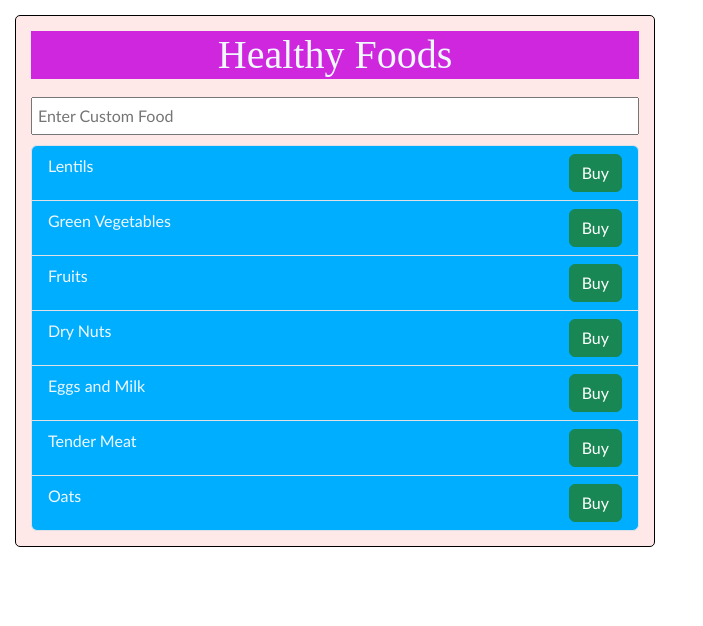
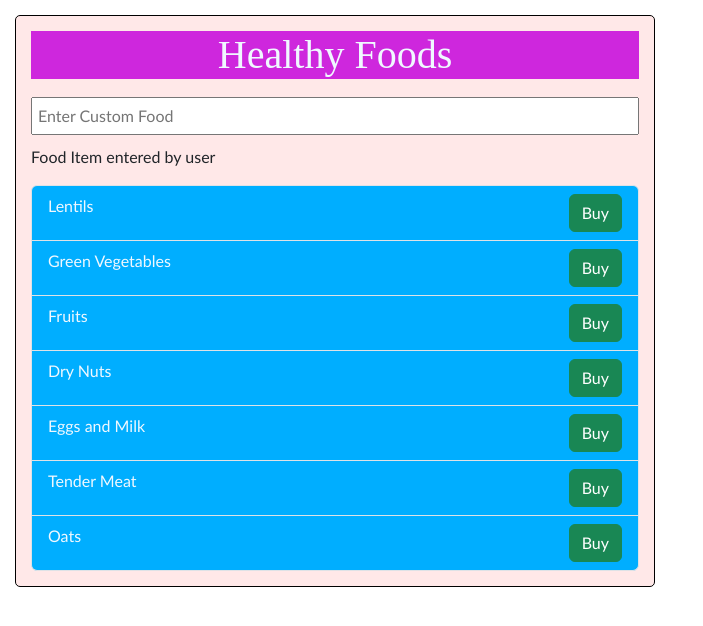
Before and after one commit to RehanDilawar/react-course, a React (Vite) app in the folder 04_Fragments/learning-fragments/: page / in a window 1280 px wide. Shown: the top 626 px of the page, without its empty margins (0-703 px from the left). Built offline with nearby package versions, Linux system fonts and the light colour scheme.

Commit message:
State Management (useState)

```diff
--- a/04_Fragments/learning-fragments/src/App.jsx
+++ b/04_Fragments/learning-fragments/src/App.jsx
@@ -4,6 +4,7 @@ import FoodItems from "./components/FoodItems";
 import ErrorMessage from "./components/ErrorMessage";
 import Container from "./components/Container";
 import FoodInput from "./components/FoodInput";
+import { useState } from "react";
 function App() {
   // let foodItems=[]
   let foodItems = [
@@ -15,15 +16,20 @@ function App() {
     "Tender Meat",
     "Oats",
   ];
-    const handleOnChange=(event)=>{
+  const [textToShow, setTextState] = useState("Food Item entered by user");
+  console.log(`current value of textState:  ${textToShow}`);
+
+  const handleOnChange = (event) => {
     console.log(event.target.value);
-  }
+    setTextState(event.target.value);
+  };
   return (
     <>
       <Container>
         <h1 className="food-heading">Healthy Foods</h1>
         <ErrorMessage items={foodItems}></ErrorMessage>
         <FoodInput handleOnChange={handleOnChange}></FoodInput>
+        <p>{textToShow}</p>
         <FoodItems items={foodItems}></FoodItems>
       </Container>
       {/* <Container>
```
